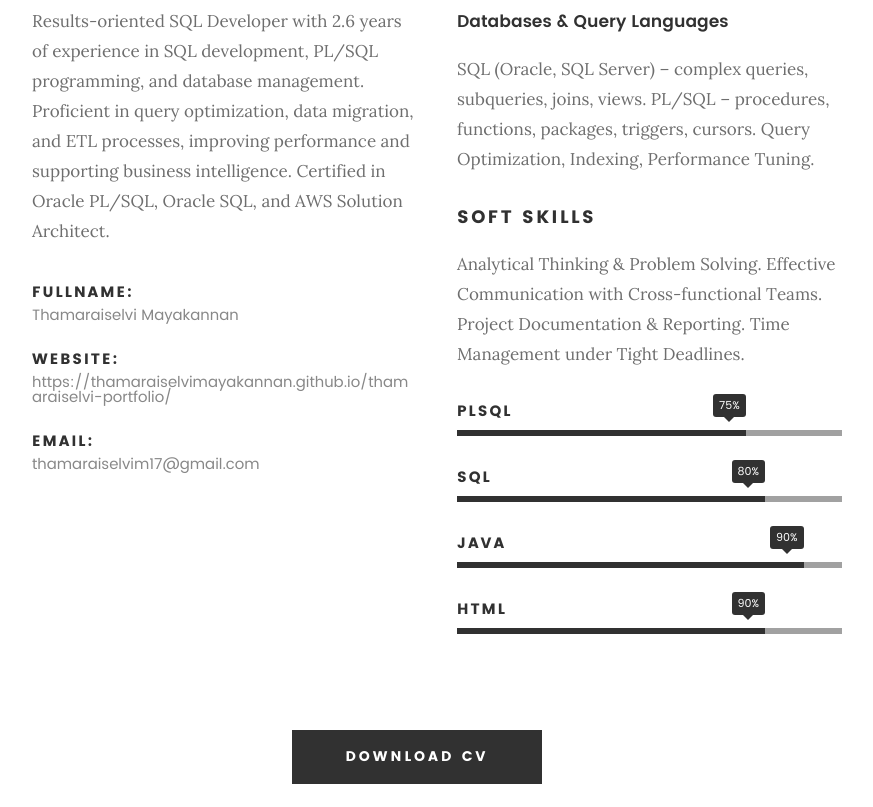
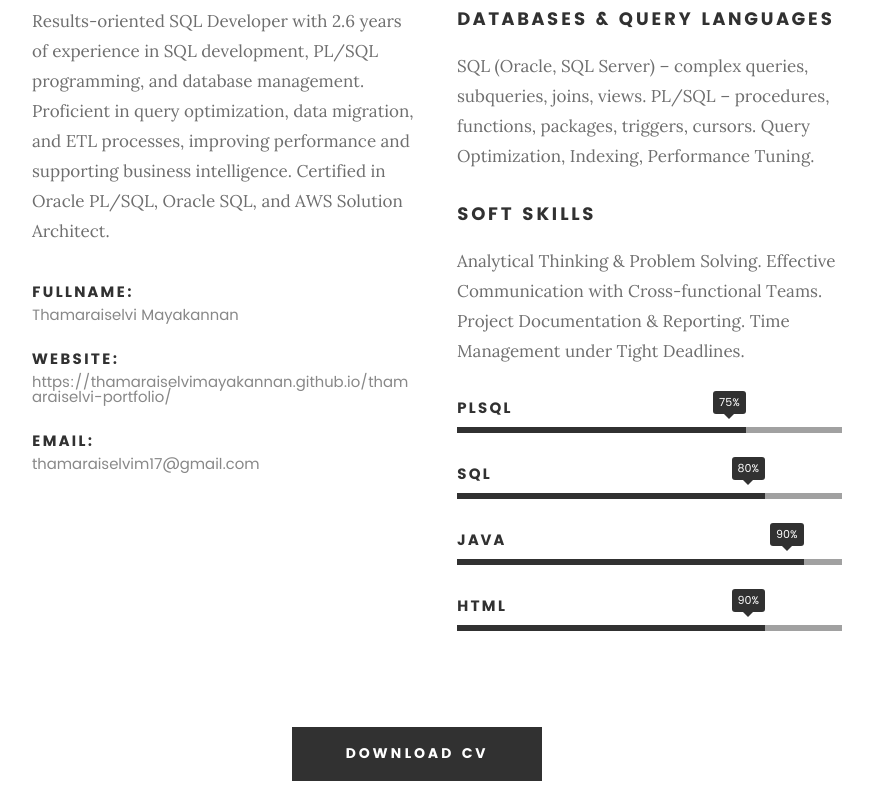
Before and after one commit to ThamaraiselviMayakannan/Thamaraiselvi_Portfolio, a plain HTML site: page index.html in a window 1280 px wide. Shown: the part 1078-1885 px from the top of the page, without its empty margins (203-1076 px from the left). Drawn offline with Linux system fonts and the light colour scheme; files whose address does not match are found by name.

Commit message:
Update index.html

```diff
--- a/index.html
+++ b/index.html
@@ -136,7 +136,7 @@ Results-oriented SQL Developer with 2.6 years of experience in SQL development,
    		<div class="col-six tab-full">
 
    			<h3>Technical Skills</h3>
-			<h4>Databases & Query Languages</h4>
+			<h3>Databases & Query Languages</h3>
    			<p>  SQL (Oracle, SQL Server) – complex queries, subqueries, joins, views.
                              PL/SQL – procedures, functions, packages, triggers, cursors.
                              Query Optimization, Indexing, Performance Tuning.</p>
```
